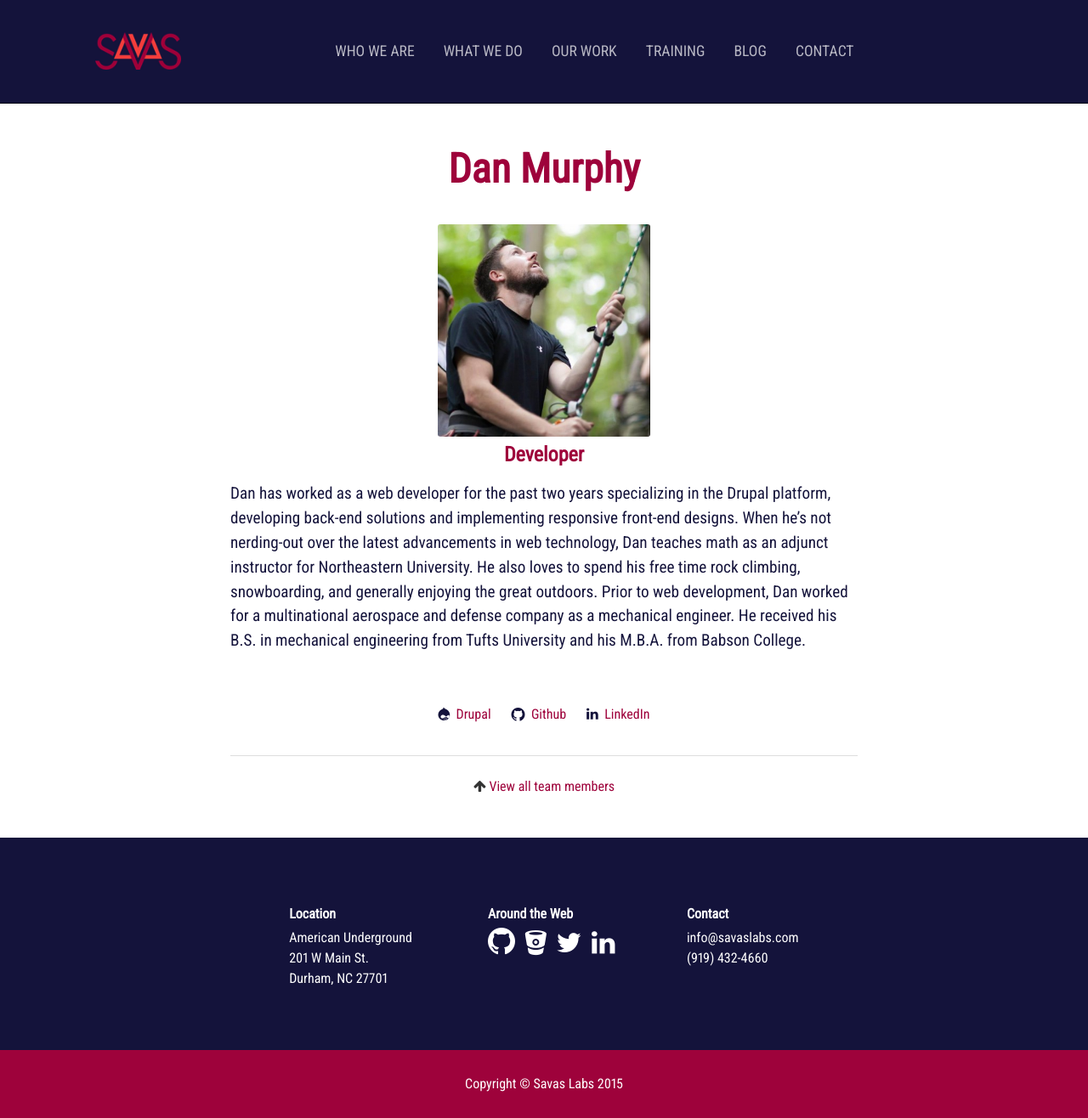
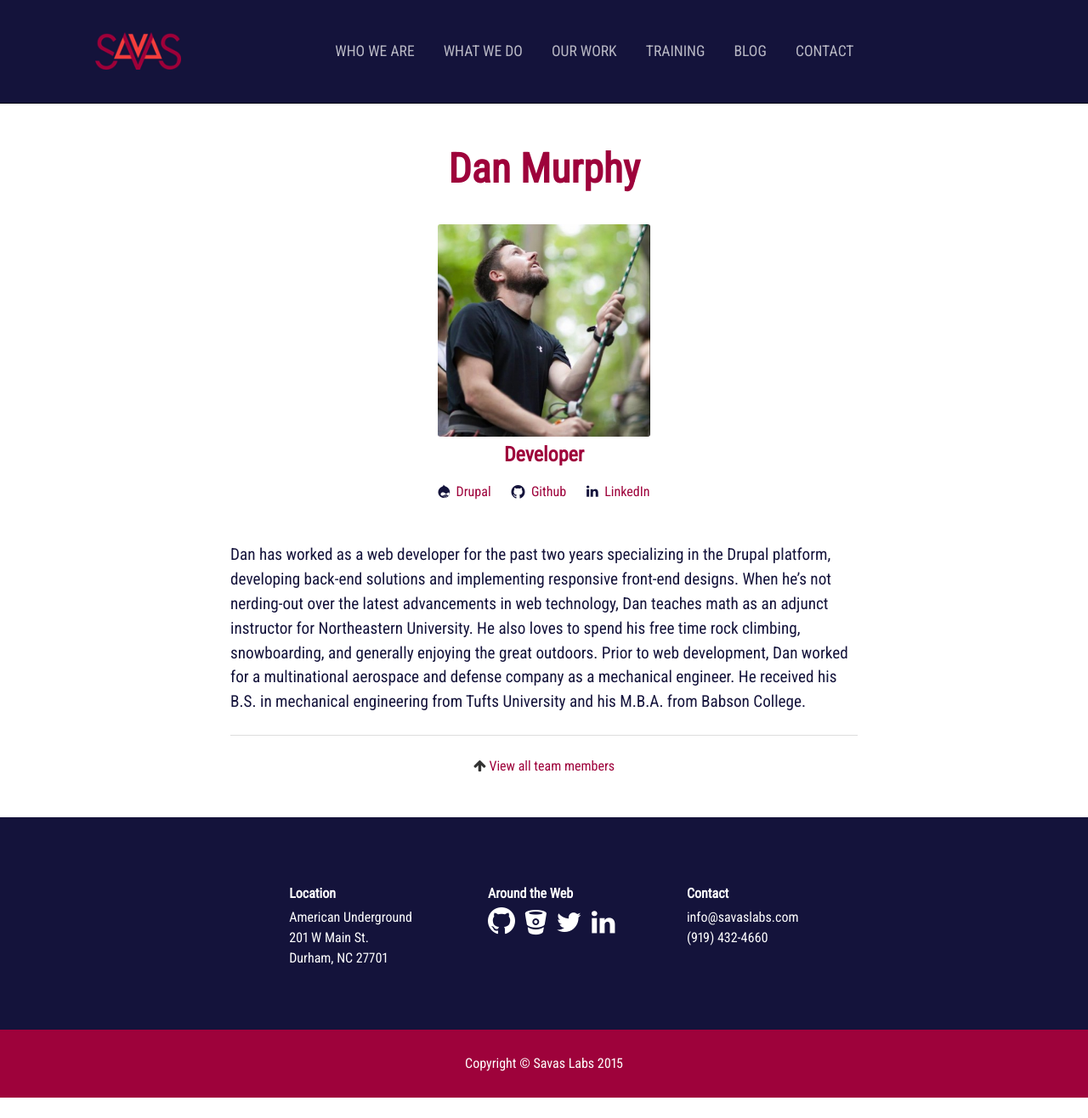
Before and after one commit to tumble1999/savaslabs.github.io, a Jekyll site: the page built from _team/dan-murphy.md, in a window 1280 px wide. Shown: the whole page at 85% size. Built offline with Jekyll 4.4.1, drawn with Linux system fonts in a browser that asks for light colours; some web fonts are replaced; after the commit the page ends 1292 px from its top, so only the background shows below that.

Commit message:
SAV-53: Move team links above bio

```diff
--- a/_layouts/team.html
+++ b/_layouts/team.html
@@ -23,10 +23,6 @@ layout: default
         <img alt="{{ page.name }}" src="{{ base.url }}/{{ page.photo }}">
         <h4 class="team-member-job-title">{{ page.job_title }}</h4>
     </header>
-    <article class="team-member-bio">
-        {{ content }}
-    </article>
-
     <div class="team-links">
       <li><i class="fa fa-drupal"></i><a href="https://www.drupal.org/u/{{ page.drupal }}">&nbsp;&nbsp;Drupal</a></li>
       <li><span class="octicon octicon-mark-github"></span><a href="https://github.com/{{ page.github }}">&nbsp;&nbsp;Github</a></li>
@@ -40,6 +36,10 @@ layout: default
         <li><i class="fa fa-globe"></i><a href="{{ page.website }}">&nbsp;&nbsp;Website</a></li>
       {% endif %}
     </div>
+
+    <article class="team-member-bio">
+        {{ content }}
+    </article>
 
     {% assign counter = 0 %}
     {% for post in site.posts %}{% if page.name == post.author %}{% assign counter = counter |plus: 1 %}
--- a/assets/styles/_scss/_team.scss
+++ b/assets/styles/_scss/_team.scss
@@ -53,13 +53,14 @@
         @include align-items(center);
 
         color: $dark-blue;
-        margin-top: 3em;
+        margin-top: 1em;
+        margin-bottom: 3em;
         text-align: center;
         width: 100%;
 
         li {
             list-style-type: none;
-            padding: .75em;
+            padding: 0 .75em;
         }
     }
 }
```
